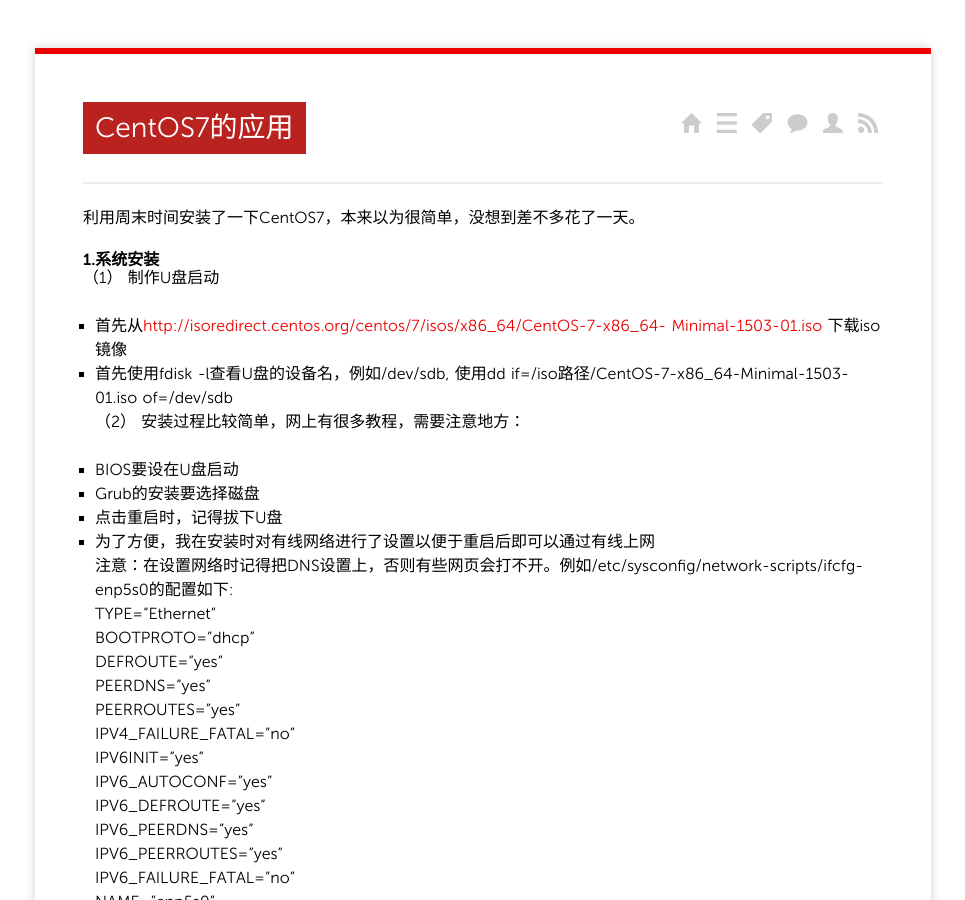
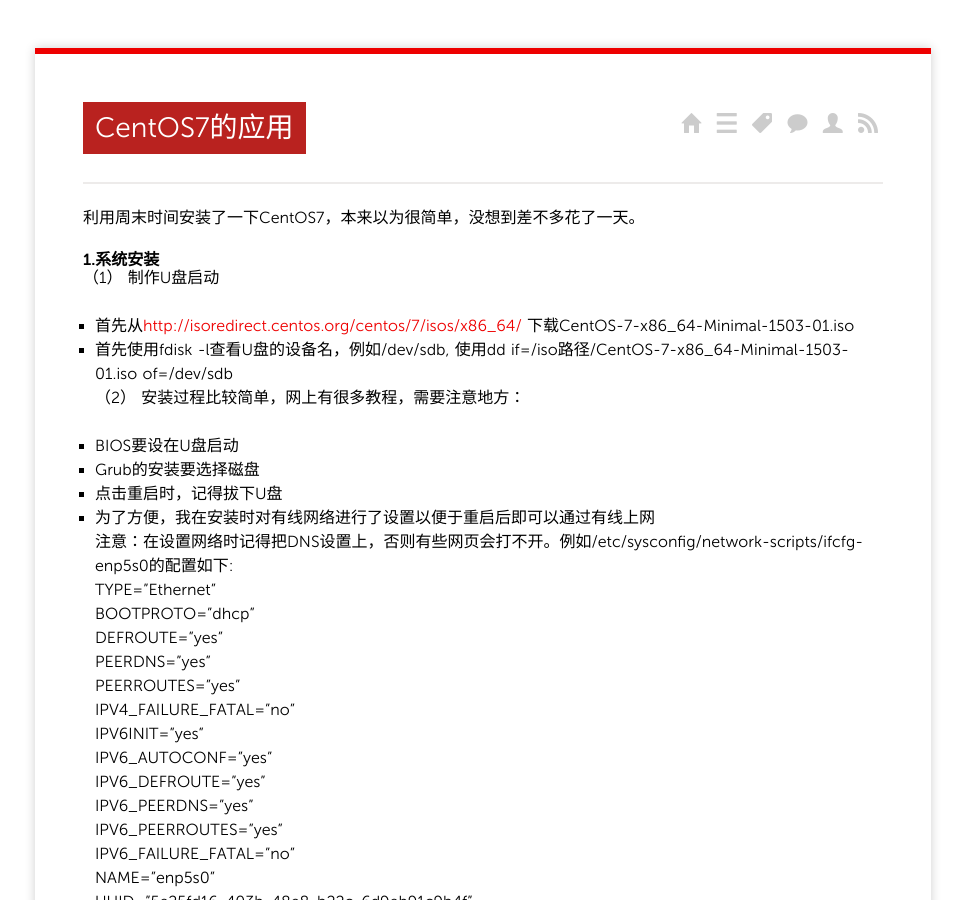
Before and after one commit to zhangchunlong/zhangchunlong.github.io, a Jekyll site: the page built from _posts/2015/2015-06-01-centos.md, in a window 1280 px wide and 900 px high. Shown: the whole window, without its empty margins (157-1122 px from the left). Built offline with Jekyll 4.4.1, drawn with Linux system fonts in a browser that asks for light colours; nearby versions of some CDN libraries; Markdown is read by kramdown in place of the engine named in the settings; comment, search, counter and statistics services are not loaded; some of the changed text lies outside the part shown.

Commit message:
modify centos

```diff
--- a/_posts/2015/2015-06-01-centos.md
+++ b/_posts/2015/2015-06-01-centos.md
@@ -10,7 +10,7 @@
 ####1.系统安装
 （1） 制作U盘启动
 
-*   首先从<http://isoredirect.centos.org/centos/7/isos/x86_64/CentOS-7-x86_64- Minimal-1503-01.iso> 下载iso镜像
+*   首先从<http://isoredirect.centos.org/centos/7/isos/x86_64/> 下载CentOS-7-x86_64-Minimal-1503-01.iso
 *  首先使用fdisk -l查看U盘的设备名，例如/dev/sdb, 使用dd if=/iso路径/CentOS-7-x86_64-Minimal-1503-01.iso of=/dev/sdb
 （2） 安装过程比较简单，网上有很多教程，需要注意地方：
 
@@ -92,8 +92,8 @@
 [python-enchant](http://pypi.python.org/pypi/pyenchant) — for spell checking
   support
 *  python3安装
-   # rpm -ivh http://li.nux.ro/download/nux/dextop/el7/x86_64/nux-dextop-release-0-5.el7.nux.noarch.rpm
-   #yum install python3 python3-devel python3-pip
+   \# rpm -ivh http://li.nux.ro/download/nux/dextop/el7/x86_64/nux-dextop-release-0-5.el7.nux.noarch.rpm
+   \#yum install python3 python3-devel python3-pip
    注意：由于系统默认使用python2.7，如下所是：
     lrwxrwxrwx.   1 root root          7 5月  31 17:59 python -> python2
     lrwxrwxrwx.   1 root root          9 5月  31 13:26 python2 -> python2.7
```
